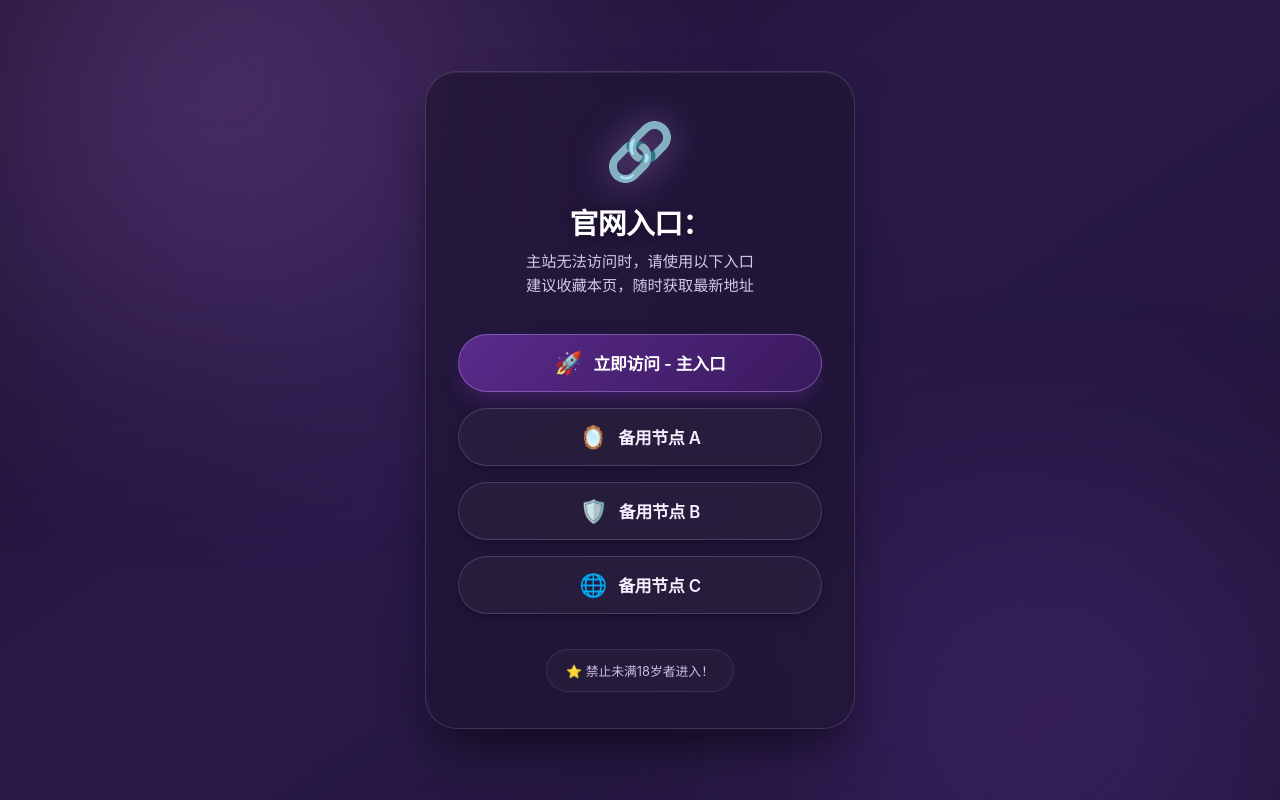
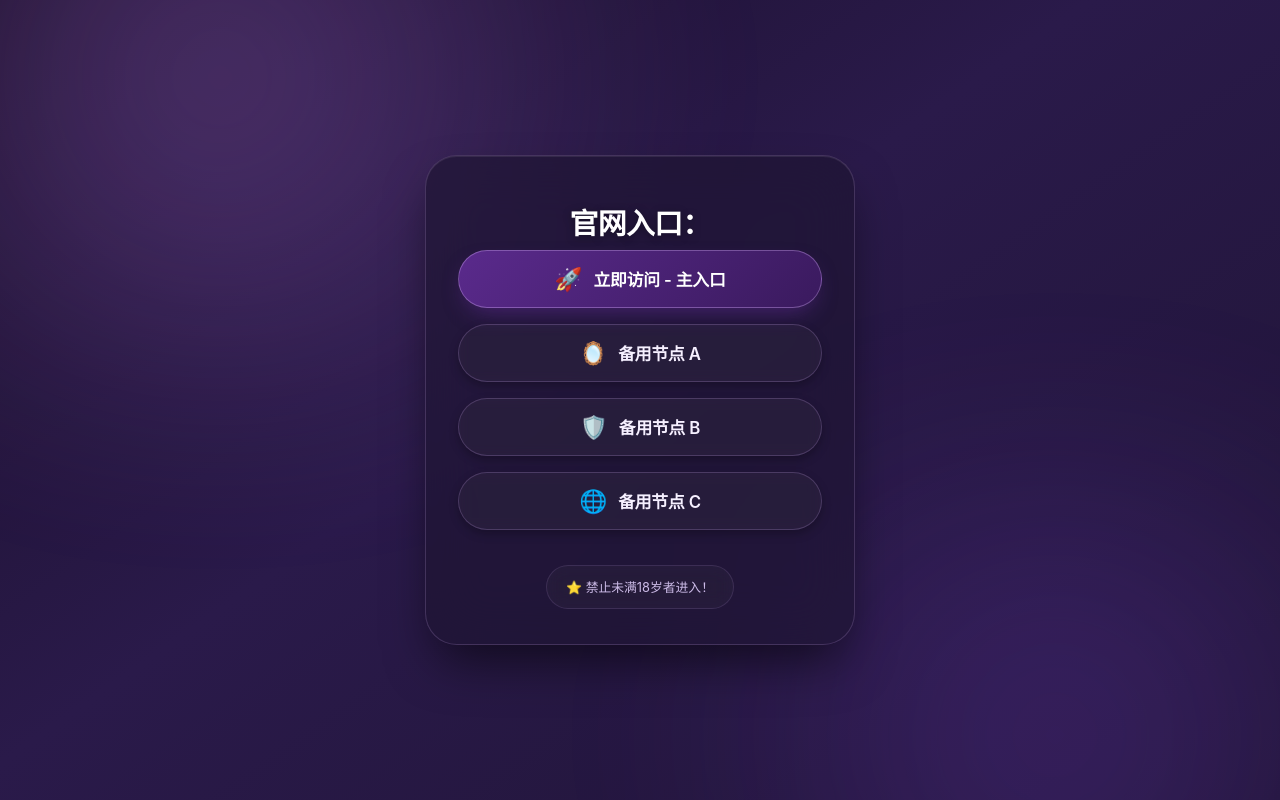
Before and after one commit to theng27x/show, a plain HTML site: page index.html in a window 1280 px wide. Drawn offline with Linux system fonts and the light colour scheme.

Commit message:
Update index.html

```diff
--- a/index.html
+++ b/index.html
@@ -193,9 +193,9 @@
 </head>
 <body>
     <div class="container">
-        <div class="logo-icon">🔗</div>
+
         <h1>官网入口：</h1>
-        <p class="subtitle">主站无法访问时，请使用以下入口<br>建议收藏本页，随时获取最新地址</p>
+
 
         <div class="button-group">
             <!-- 主要备用网址 -->
```
